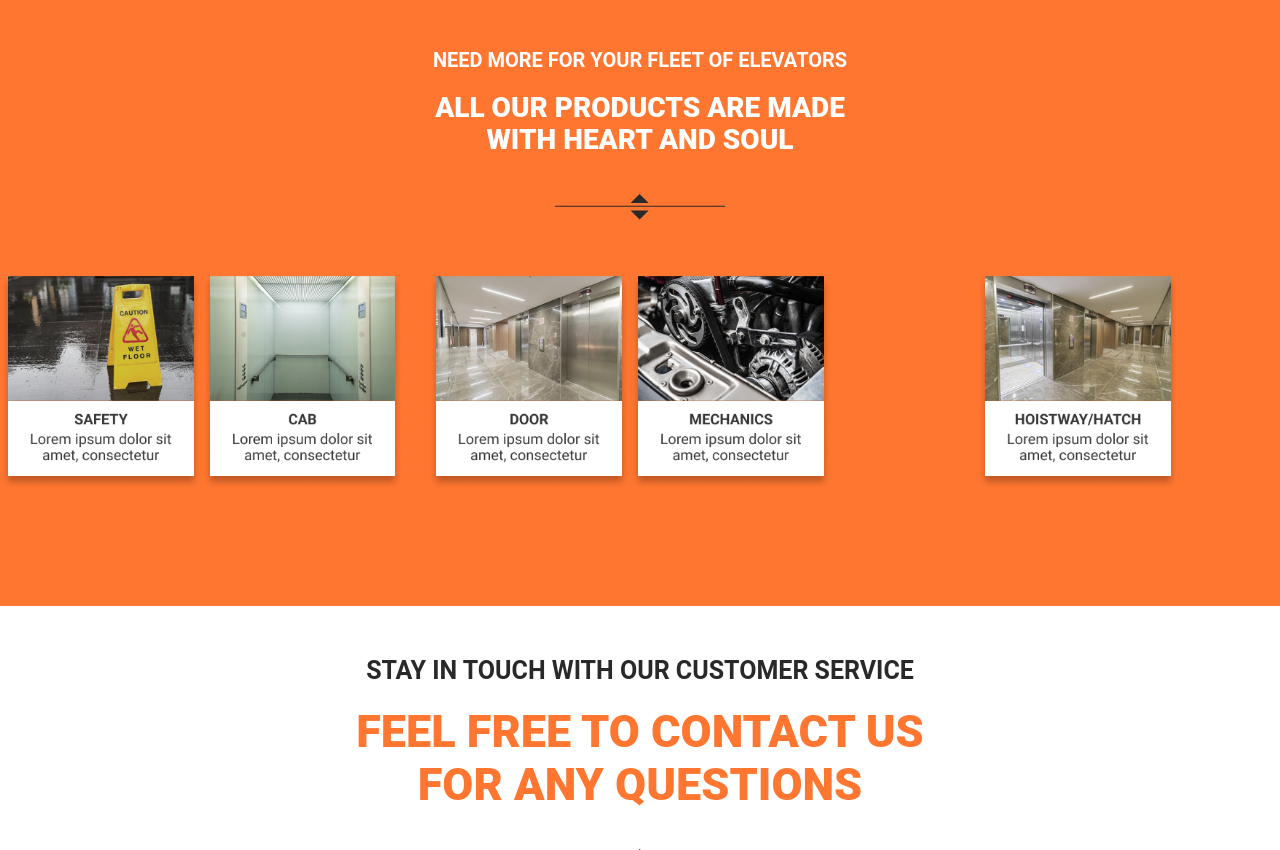
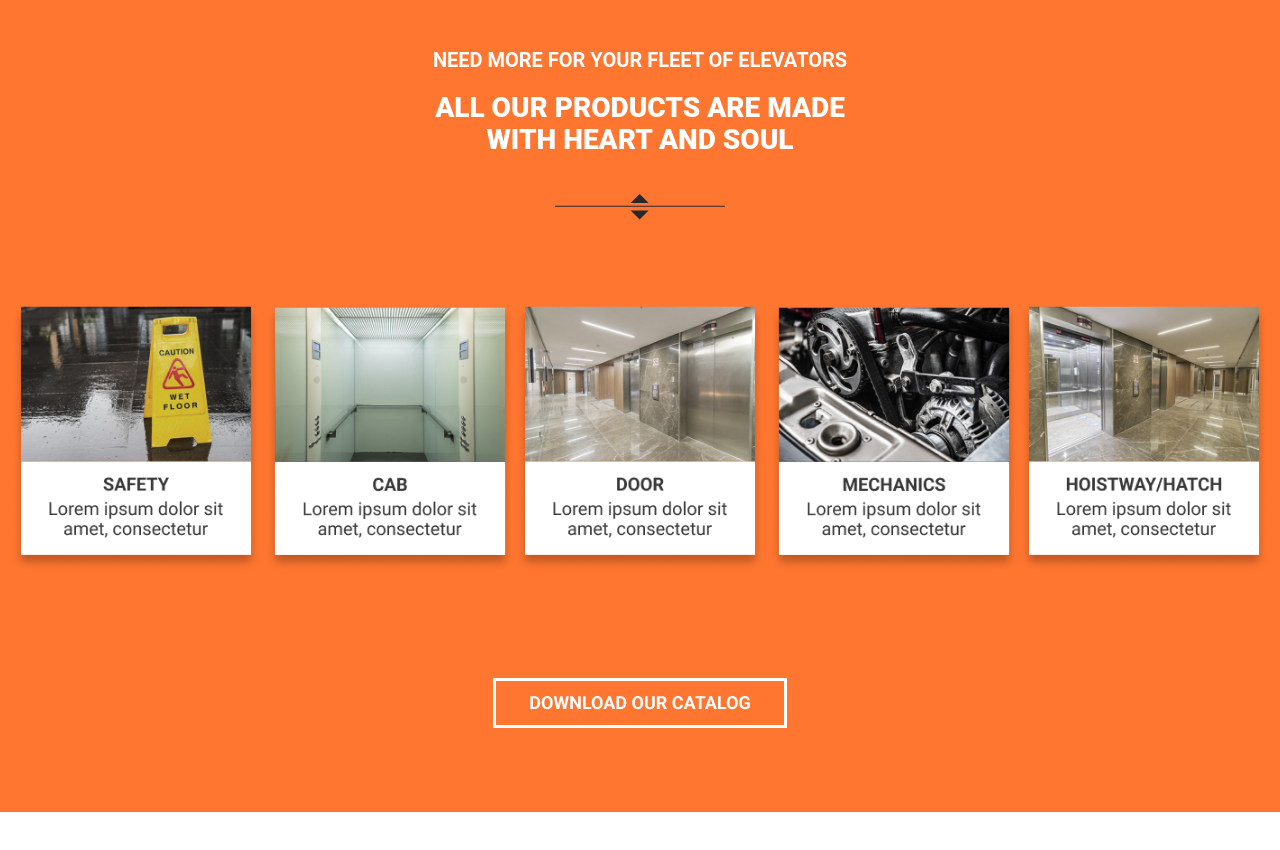
Before and after one commit to Btbdev/Sublight_Engines_Landing_Page, a PHP site: page / in a window 1280 px wide. Shown: the part 2112-2962 px from the top of the page. Run offline with PHP 8.4, Linux system fonts and the light colour scheme.

Commit message:
products section at 1280 + ok

```diff
--- a/css/main.css
+++ b/css/main.css
@@ -1065,6 +1065,7 @@ h3 {
     text-transform: uppercase;
     top: 2563px;
     color: #FFFFFF;
+    padding-top: 68px;
 }
 
 h4 {
@@ -1077,20 +1078,87 @@ h4 {
     text-align: center;
     text-transform: uppercase;
     color: #FFFFFF;
-    padding-bottom: 20px;
+    padding-bottom: 25px;
 }
 
 .productImg {
     display: flex;
-    justify-content: space-evenly;
-    width: 100%;
+    flex-direction: row;
+    justify-content: center;
+    flex-wrap: wrap;
+    max-width: 100%;
     padding-top: 80px;
 }
 
+.productImg .safety {
+    width: 100%;
+    max-width: 250px;
+    padding-left: 0px;
+    padding-right: 0px;
+    padding-bottom: 32px;
+}
+
+.productImg .cab {
+
+    width: 100%;
+    max-width: 250px;
+    padding-left: 0px;
+    padding-right: 0px;
+    padding-bottom: 32px;
+}
+
+.productImg .door {
+    width: 100%;
+    max-width: 250px;
+    padding-left: 0px;
+    padding-right: 0px;
+    padding-bottom: 32px;
+}
+
+.productImg .mechanics {
+    width: 100%;
+    max-width: 250px;
+    padding-left: 0px;
+    padding-right: 0px;
+    padding-bottom: 32px;
+}
+
+.productImg .hoistway {
+    width: 100%;
+    max-width: 250px;
+    padding-left: 0px;
+    padding-right: 0px;
+}
+
+
 .button {
     text-align: center;
     padding-top: 70px;
 }
+
+/* .firstRow {
+    display: flex;
+    flex-direction: row;
+    width: 40%;
+    flex-wrap: wrap;
+    justify-content: space-around;
+}
+
+.secondRow {
+    display: flex;
+    flex-direction: row;
+    justify-content: space-around;
+    flex-wrap: wrap;
+    width: 40%;
+}
+
+.thirdRow {
+    display: block;
+    flex-direction: row;
+    flex-wrap: wrap;
+    width: 20%;
+} */
+
 
 /* RULES FOR 375PX SCREEN */
 
@@ -1285,7 +1353,7 @@ h4 {
 
     }
 
-    .productImg {
+    /* .productImg {
         display: flex;
         flex-direction: row;
         justify-content: center;
@@ -1361,7 +1429,7 @@ h4 {
         padding-bottom: 32px;
         padding-left: 45px;
         justify-content: center;
-}
+} */
 
 }
 
@@ -1467,6 +1535,7 @@ label {
     text-align: center;
     text-transform: uppercase;
     color: #292929;
+    padding-top: 100px;
 }
 
 h5 {
@@ -1479,6 +1548,7 @@ h5 {
     text-align: center;
     text-transform: uppercase;
     color: #FF7630;
+    padding-bottom: 24px;
 
 }
 
--- a/index.html
+++ b/index.html
@@ -153,7 +153,7 @@
                         <img alt="separator" class="" src="images\separator_black.png">
                     </div>
 
-                    <div class="productImg inline">
+                    <div class="productImg">
 
                         <div class="firstRow">
                         <img alt="safety" class="safety" src="images\product_card.png">
```
Also changed, not shown: css/images/v-icon.png (added).
